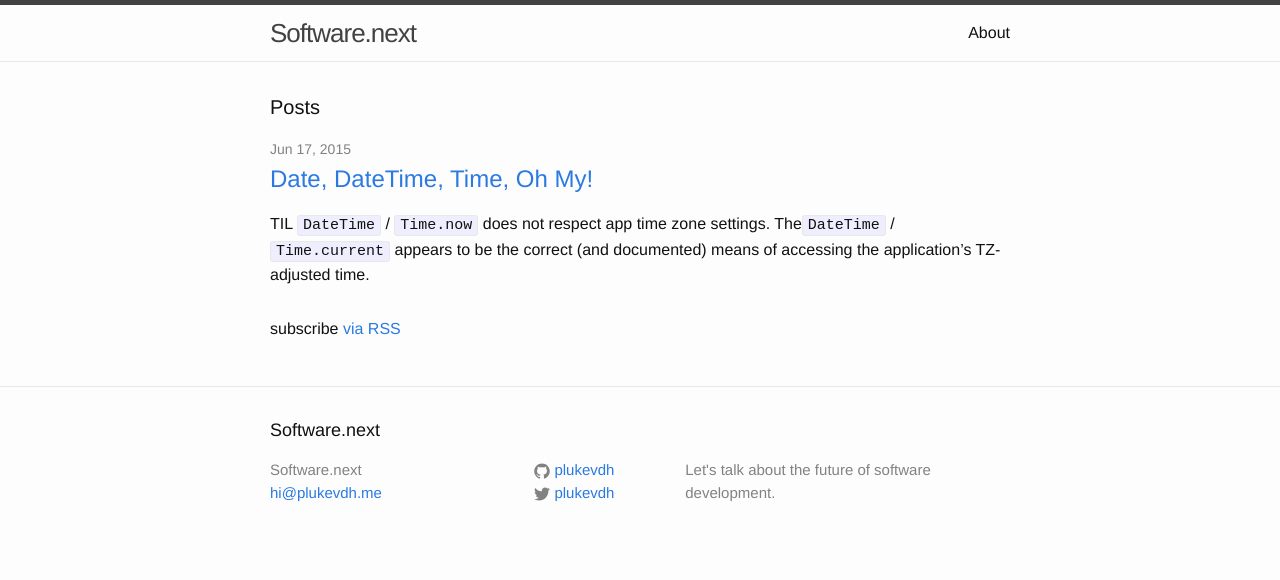
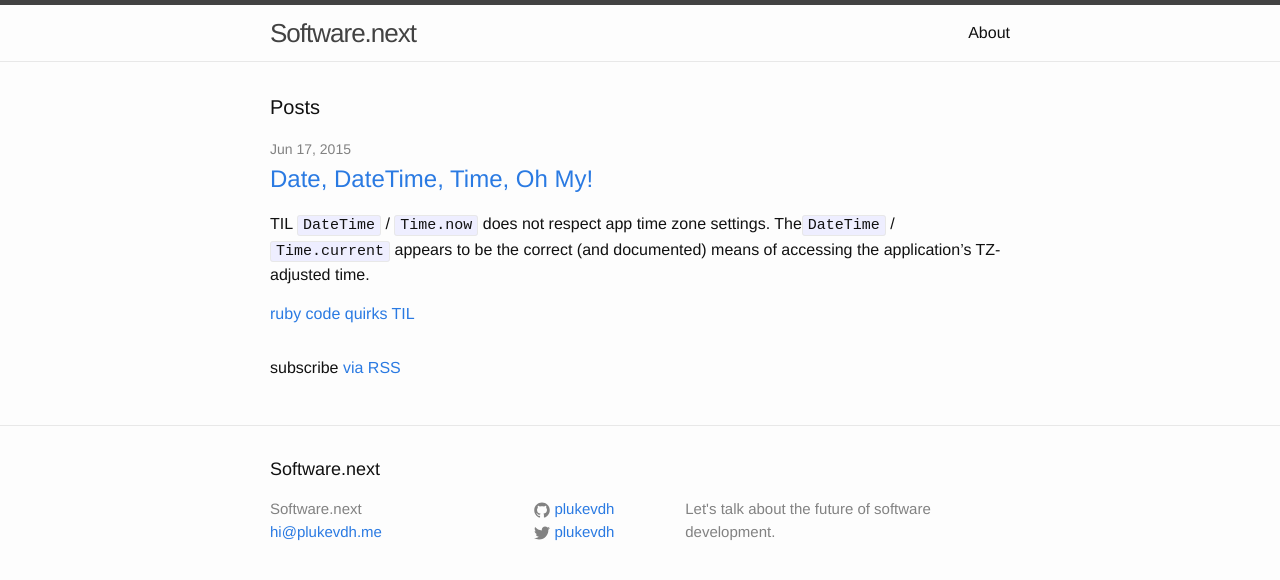
Before and after one commit to plukevdh/plukevdh.github.io, a Jekyll site: the page built from index.html, in a window 1280 px wide. Shown: the top 580 px of the page. Built offline with Jekyll 4.4.1, drawn with Linux system fonts in a browser that asks for light colours.

```diff
--- a/index.html
+++ b/index.html
@@ -16,6 +16,9 @@
         </h2>
 
         {{ post.excerpt }}
+        {% for tag in post.tags %}
+          <a class="post-tag" href="{{ tag | prepend: site.baseurl }}">{{ tag }}</a>
+        {% endfor %}
 
       </li>
     {% endfor %}
```
